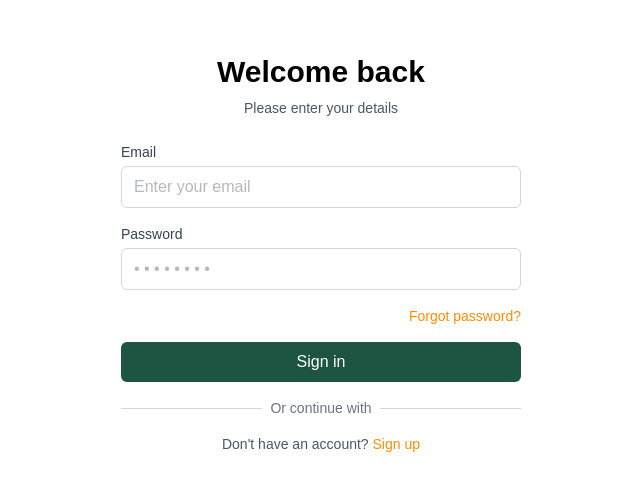
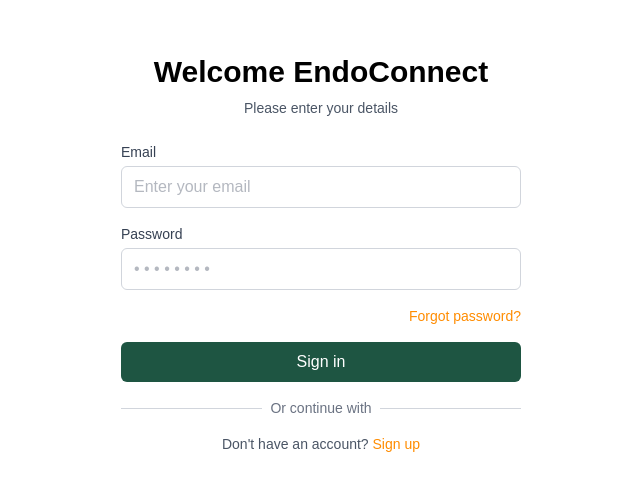
Before and after one commit to EarthMaster/EndoConnect, a Next.js app: page /signin in a window 1280 px wide. Shown: the part 146-636 px from the top of the page, without its empty margins (319-959 px from the left). Built offline with nearby package versions, Linux system fonts and the light colour scheme; no server answers.

Commit message:
some fix

```diff
--- a/src/app/(auth)/signin/page.tsx
+++ b/src/app/(auth)/signin/page.tsx
@@ -43,7 +43,7 @@
     <div className="min-h-screen flex items-center justify-center bg-white p-6">
       <div className="w-full max-w-[400px] space-y-6">
         <div className="text-center">
-          <h1 className="text-3xl font-semibold text-black">Welcome back</h1>
+          <h1 className="text-3xl font-semibold text-black">Welcome EndoConnect</h1>
           <p className="text-gray-600 text-sm mt-2">Please enter your details</p>
         </div>
 
--- a/src/app/(auth)/signup/page.tsx
+++ b/src/app/(auth)/signup/page.tsx
@@ -59,7 +59,7 @@
     <div className="min-h-screen flex items-center justify-center bg-white p-6">
       <div className="w-full max-w-[400px] space-y-6">
         <div className="text-center">
-          <h1 className="text-2xl font-semibold">Create your account</h1>
+          <h1 className="text-2xl font-semibold text-black">Create your account</h1>
           <p className="text-gray-600 text-sm mt-2">Enter your details to get started</p>
         </div>
 
```
